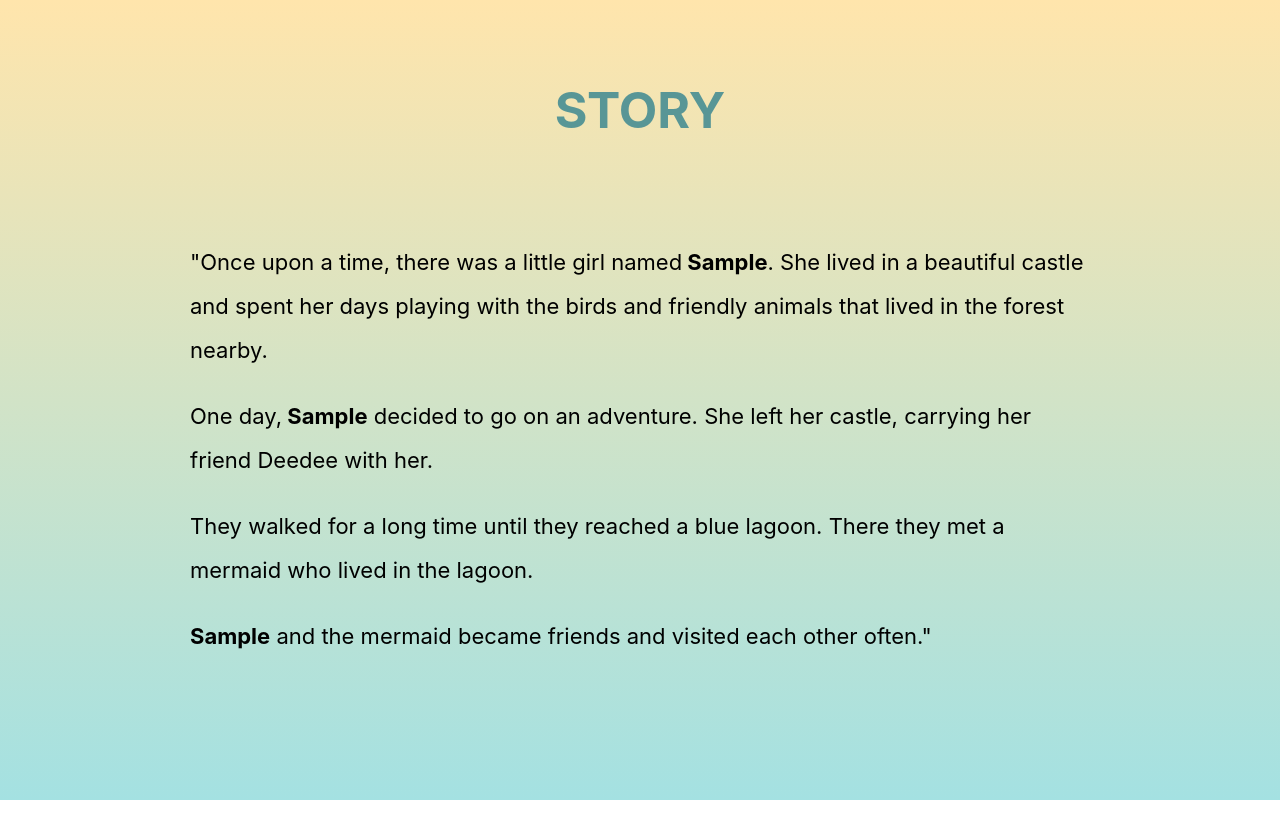
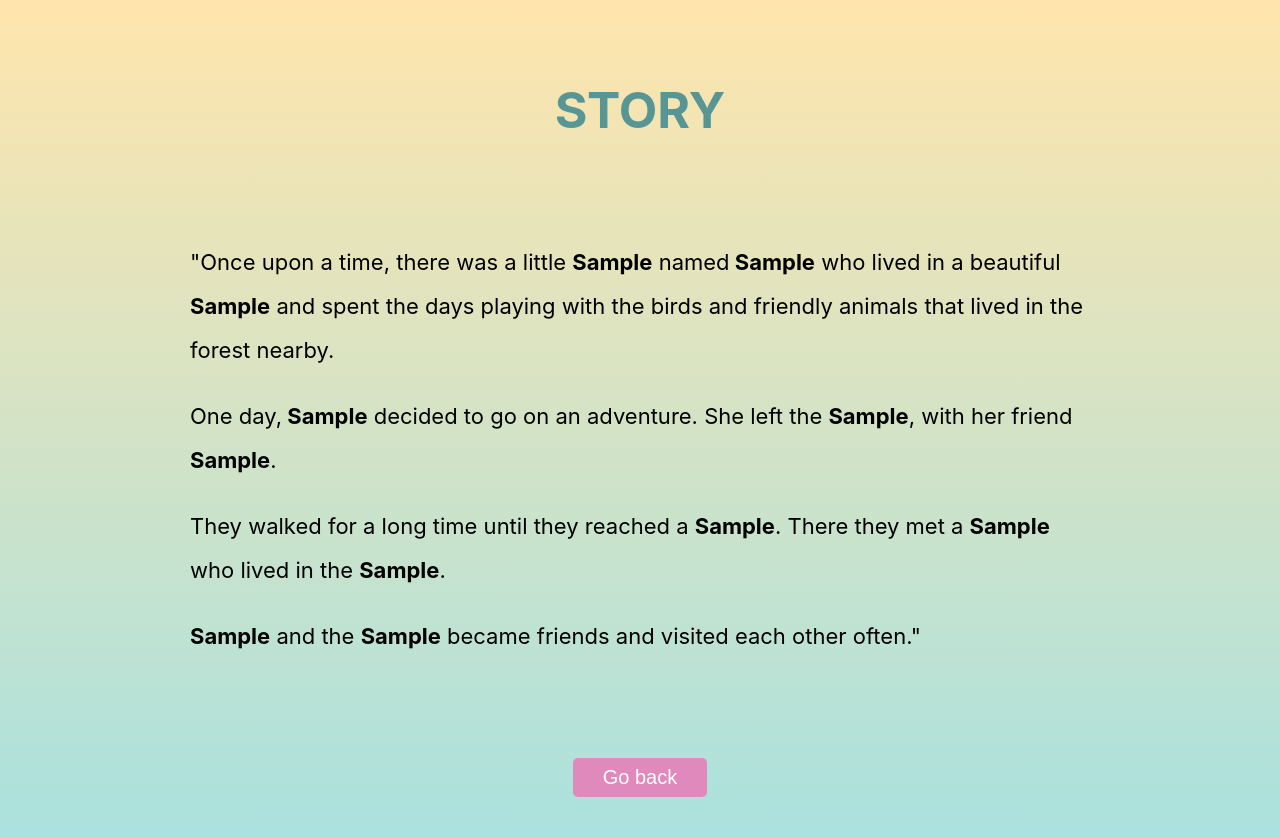
Before and after one commit to lory-costa/storytime, a React (Create React App) app: page / in a window 1280 px wide. Both pictures are taken after typing "Sample", "Sample", "Sample", "Sample", "Sample", "Sample" into the empty fields and a click on the input "Create Story". Shown: the top 838 px of the page. Before the commit the page ends 800 px from the top, so only its background shows below. Built offline with nearby package versions, Linux system fonts and the light colour scheme.

Commit message:
update story

```diff
--- a/src/App.css
+++ b/src/App.css
@@ -58,7 +58,8 @@ article {
   background-color: #ffffff70;
 }
 
-.submit {
+.submit,
+.button {
   margin: 100px auto;
   border: 2px;
   border-color: black;
@@ -68,4 +69,10 @@ article {
   background-color: #df89bc;
   color: white;
   cursor: pointer;
+  display: flex;
 }
+
+a {
+  text-decoration: none;
+  color: white;
+}
--- a/src/pages/Story.js
+++ b/src/pages/Story.js
@@ -1,3 +1,5 @@
+import { Link } from "react-router-dom";
+
 export default function Story(props) {
   const form = localStorage.getItem("form");
   const parsedForm = JSON.parse(form);
@@ -9,25 +11,33 @@ export default function Story(props) {
       <h1 className='title'>STORY</h1>
       <article>
         <p>
-          "Once upon a time, there was a little girl named
-          <strong> {parsedForm["Your name"]}</strong>. She lived in a beautiful
-          castle and spent her days playing with the birds and friendly animals
-          that lived in the forest nearby.
+          "Once upon a time, there was a little{" "}
+          <strong>{parsedForm["Gender"]}</strong> named
+          <strong> {parsedForm["Your name"]}</strong> who lived in a beautiful
+          <strong> {parsedForm["Place"]}</strong> and spent the days playing
+          with the birds and friendly animals that lived in the forest nearby.
         </p>
         <p>
           One day,
           <strong> {parsedForm["Your name"]}</strong> decided to go on an
-          adventure. She left her castle, carrying her friend Deedee with her.
+          adventure. She left the <strong>{parsedForm["Place"]}</strong>, with
+          her friend <strong>{parsedForm["Best Friend"]}</strong>.
         </p>
         <p>
-          They walked for a long time until they reached a blue lagoon. There
-          they met a mermaid who lived in the lagoon.
+          They walked for a long time until they reached a{" "}
+          <strong>{parsedForm["Special Place"]}</strong>. There they met a{" "}
+          <strong>{parsedForm["Another Friend"]}</strong> who lived in the{" "}
+          <strong>{parsedForm["Special Place"]}</strong>.
         </p>
         <p>
-          <strong> {parsedForm["Your name"]}</strong> and the mermaid became
-          friends and visited each other often."
+          <strong> {parsedForm["Your name"]}</strong> and the{" "}
+          <strong>{parsedForm["Another Friend"]}</strong> became friends and
+          visited each other often."
         </p>
       </article>
+      <button className='button'>
+        <Link to='/'>Go back</Link>
+      </button>
     </div>
   );
 }
```
